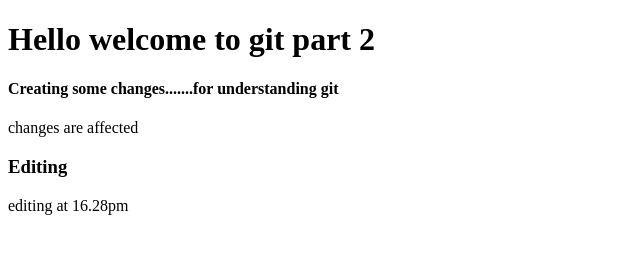
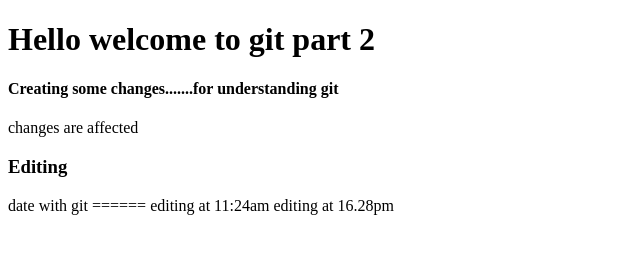
Before and after one commit to Nandubs/datewithgit-sample, a plain HTML site: page hey.html in a window 1280 px wide. Shown: the whole page, without its empty margins (0-640 px from the left). Drawn offline with Linux system fonts and the light colour scheme.

Commit message:
modified date with git at 11:24am

```diff
--- a/hey.html
+++ b/hey.html
@@ -16,7 +16,7 @@
     </h1>
     <p> changes are affected</p>
     <h3>Editing</h3>
-
+date with git ====== editing at 11:24am
     editing at 16.28pm
 </body>
 </html>
```
